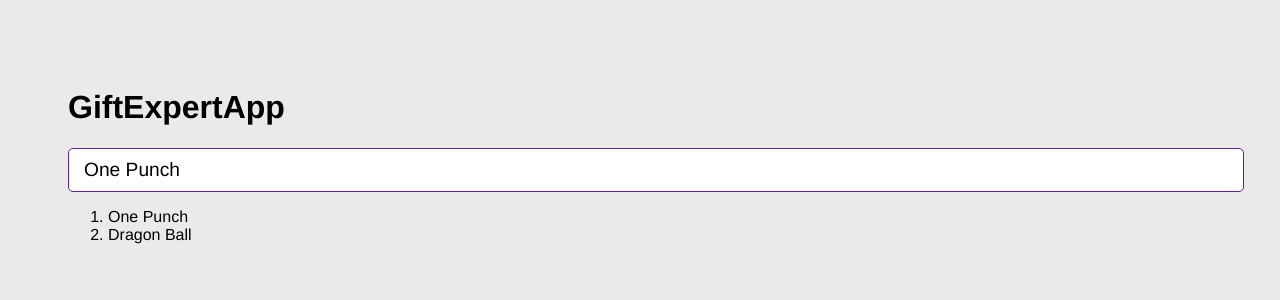
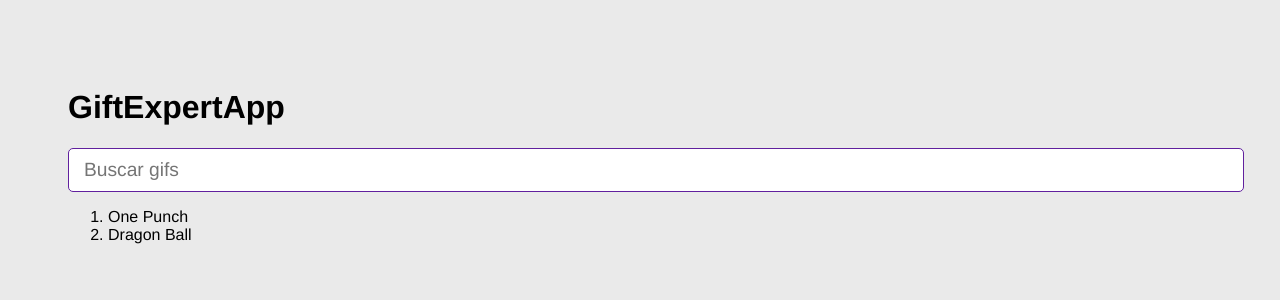
Before and after one commit to marianamartineza/curso-react-completo, a React (Vite) app in the folder 04-gif-expert-app/: page / in a window 1280 px wide. Shown: the top 300 px of the page. Built offline with nearby package versions, Linux system fonts and the light colour scheme.

Commit message:
video 79. Emitir un evento al padre
funcion onNewCategory para enviar solamente el valor que se necesita desde el componente hijo al componente padre

```diff
--- a/04-gif-expert-app/src/GifExpertApp.jsx
+++ b/04-gif-expert-app/src/GifExpertApp.jsx
@@ -6,13 +6,13 @@
   const [categories, setCategories] = useState(['One Punch', 'Dragon Ball']);
 
 
-  const onAddCategory = () => {
+  const onAddCategory = (newCategory) => {
+    // console.log(newCategory);
+    // categories.push(newCategory);
+    // console.log('Valorant');
+    // setCategories([ ...categories, newCategory]);
 
-    // categories.push('Valorant');
-    // console.log('Valorant');
-    // setCategories([ ...categories, 'Valorant']);
-
-    setCategories([ 'Valorant', ...categories]);
+    setCategories([ newCategory, ...categories]);
 
   }
 
@@ -24,7 +24,10 @@
         <h1>GiftExpertApp</h1>
 
         {/* input */}
-        <AddCategory setCategories = {setCategories}/>
+        <AddCategory
+        // setCategories = {setCategories}
+            onNewCategory={(value) => onAddCategory(value)}
+        />
 
         {/* listado de Gif */}
         {/* <button onClick={onAddCategory}>Agregar</button> */}
--- a/04-gif-expert-app/src/components/AddCategory.jsx
+++ b/04-gif-expert-app/src/components/AddCategory.jsx
@@ -1,8 +1,8 @@
 import {useState} from 'react';
 
-export const AddCategory = ({setCategories}) => {
+export const AddCategory = ({onNewCategory}) => {
 
-    const [inputValue, setInputValue] = useState('One Punch');
+    const [inputValue, setInputValue] = useState('');
 
     const onInputChange = ({target}) => {
         // console.log(target.value);
@@ -14,13 +14,14 @@
         event.preventDefault();
         if(inputValue.trim().length <=1) return;
         // console.log(inputValue);
-        setCategories(categories => [inputValue, ...categories]);
+        // setCategories(categories => [inputValue, ...categories]);
+        onNewCategory(inputValue.trim());
         setInputValue('');
     }
 
 
   return (
-    <form onSubmit={(event) => onSubmit(event)}>
+    <form onSubmit={onSubmit}>
         <input
         type="text"
         placeholder="Buscar gifs"
```
